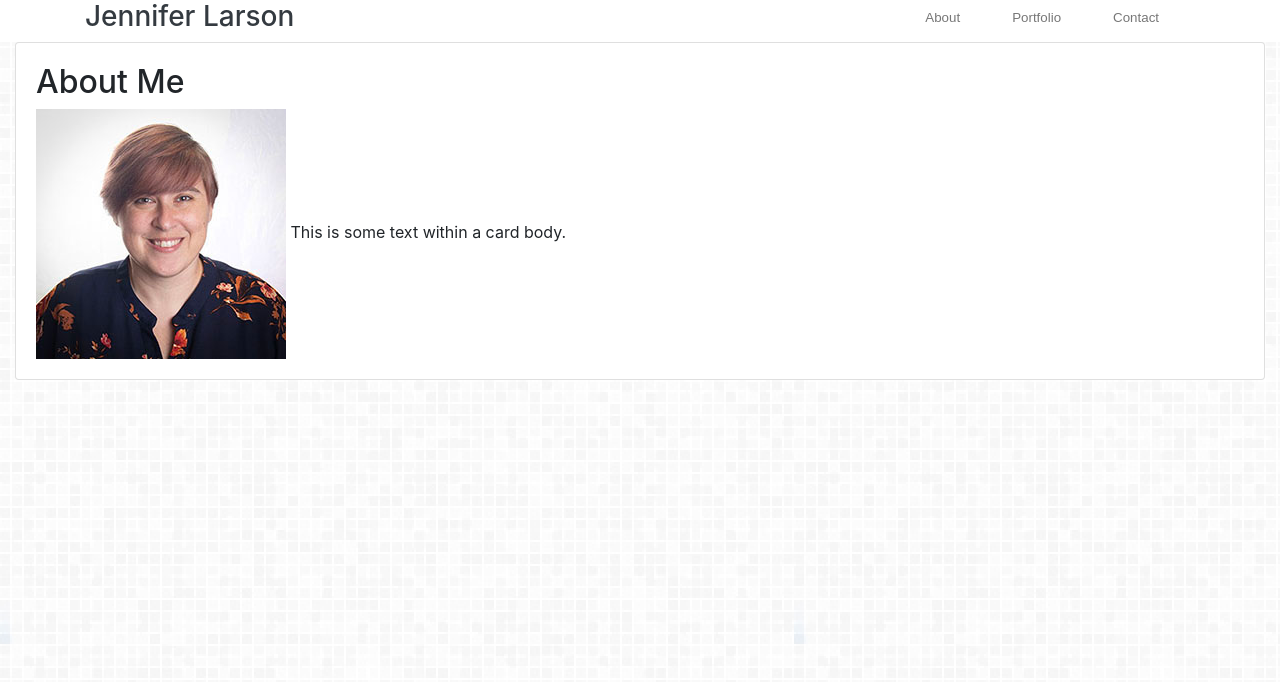
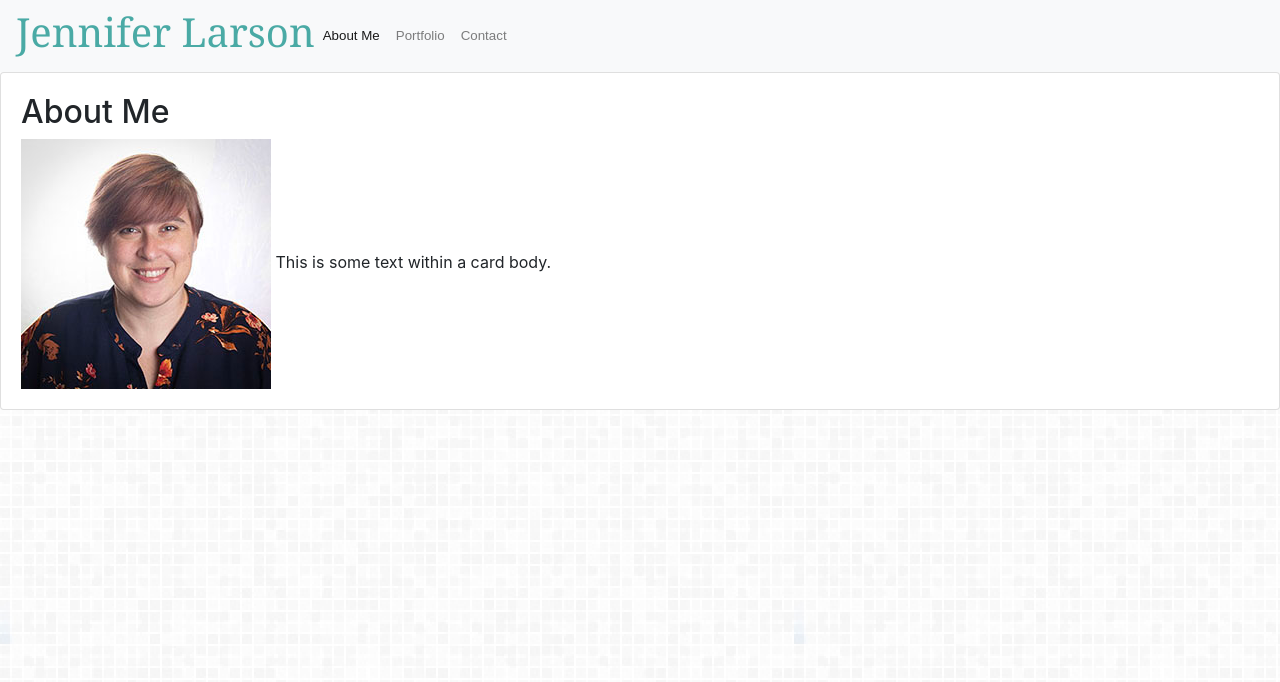
Before and after one commit to DesignerJennifer/Jennifer_Portfoli_Bootstrap.github.io, a plain HTML site: page index.html in a window 1280 px wide. Drawn offline with nearby package versions, Linux system fonts and the light colour scheme.

Commit message:
update to nav bar

```diff
--- a/index.html
+++ b/index.html
@@ -13,35 +13,21 @@
   </head>
   <body>
 
-    <div class="container-fluid">
-      <div class="row">
-        <div class="col-md-12 bg-white text-dark">
-
-      <div class="container">
-        <div class="row">
-          <div class="col-md-6">
-           <h3 class="font">Jennifer Larson</h3>
-          </div>
-          <div class="col-6">
-            <ul class="nav justify-content-end">
-              <li class="nav-item">
-                <a class="nav-link" href="../Jennifer_Portfoli_Bootstrap.github.io/index.html">About</a>
-              </li>
-              <li class="nav-item">
-                <a class="nav-link" href="../Jennifer_Portfoli_Bootstrap.github.io/Portfolio.html">Portfolio</a>
-              </li>
-              <li class="nav-item">
-                <a class="nav-link" href="../Jennifer_Portfoli_Bootstrap.github.io/contact.html">Contact</a>
-              </li>
-            </ul>
-          </div>
+    <nav class="navbar navbar-expand-lg navbar-light bg-light">
+      <a id="navbar-brand"><h1>Jennifer Larson</h1></a>
+      <button class="navbar-toggler" type="button" data-toggle="collapse" data-target="#navbarNavAltMarkup" aria-controls="navbarNavAltMarkup" aria-expanded="false" aria-label="Toggle navigation">
+        <span class="navbar-toggler-icon"></span>
+      </button>
+      <div class="collapse navbar-collapse" id="navbarNavAltMarkup">
+        <div class="navbar-nav">
+          <a class="nav-item nav-link active" href="./index.html">About Me <span class="sr-only">(current)</span></a>
+          <a class="nav-item nav-link" href="./Portfolio.html">Portfolio</a>
+          <a class="nav-item nav-link" href="./contact.html">Contact</a>
         </div>
       </div>
+    </nav>
 
-    </div>
-  </div>
-
-  <div class="card mt-5px">
+  <div class="card mt-5em">
     <div class="card-body">
       <h2>About Me</h2>
       <img src="../Jennifer_Portfoli_Bootstrap.github.io/assets/images/Larson_Jennifer-Portrait_250x250.jpg">
```
Also changed, not shown: contact.html (+1 -1 lines).
